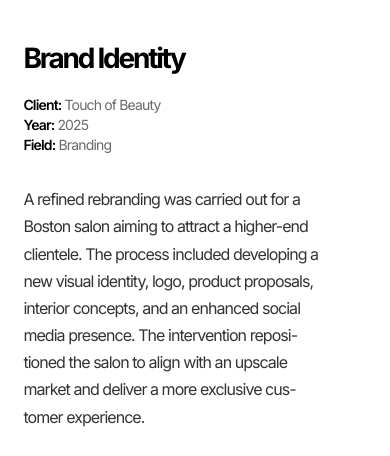
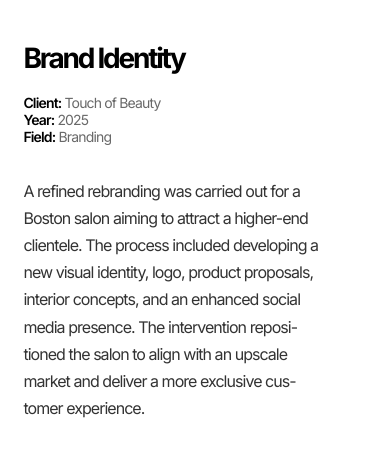
Before and after one commit to Penguinski/portfolio, a plain HTML site: page work.html in a window 390 px wide. Shown: the part 72-528 px from the top of the page. Drawn offline with Linux system fonts and the light colour scheme.

Commit message:
Add files via upload

```diff
--- a/styles.css
+++ b/styles.css
@@ -712,7 +712,7 @@ body.work-page {
   }
   .meta-info {
     font-size: 14px;
-    line-height: 1.4;
+    line-height: 1.2;
   }
 }
 
@@ -725,7 +725,6 @@ body.work-page {
   left: 0;
   width: 100vw;
   height: calc(var(--header-blur-base) + var(--safe-top));
-  padding-top: var(--safe-top);
   box-sizing: border-box;
   backdrop-filter: blur(20px);
   -webkit-backdrop-filter: blur(20px);
```
